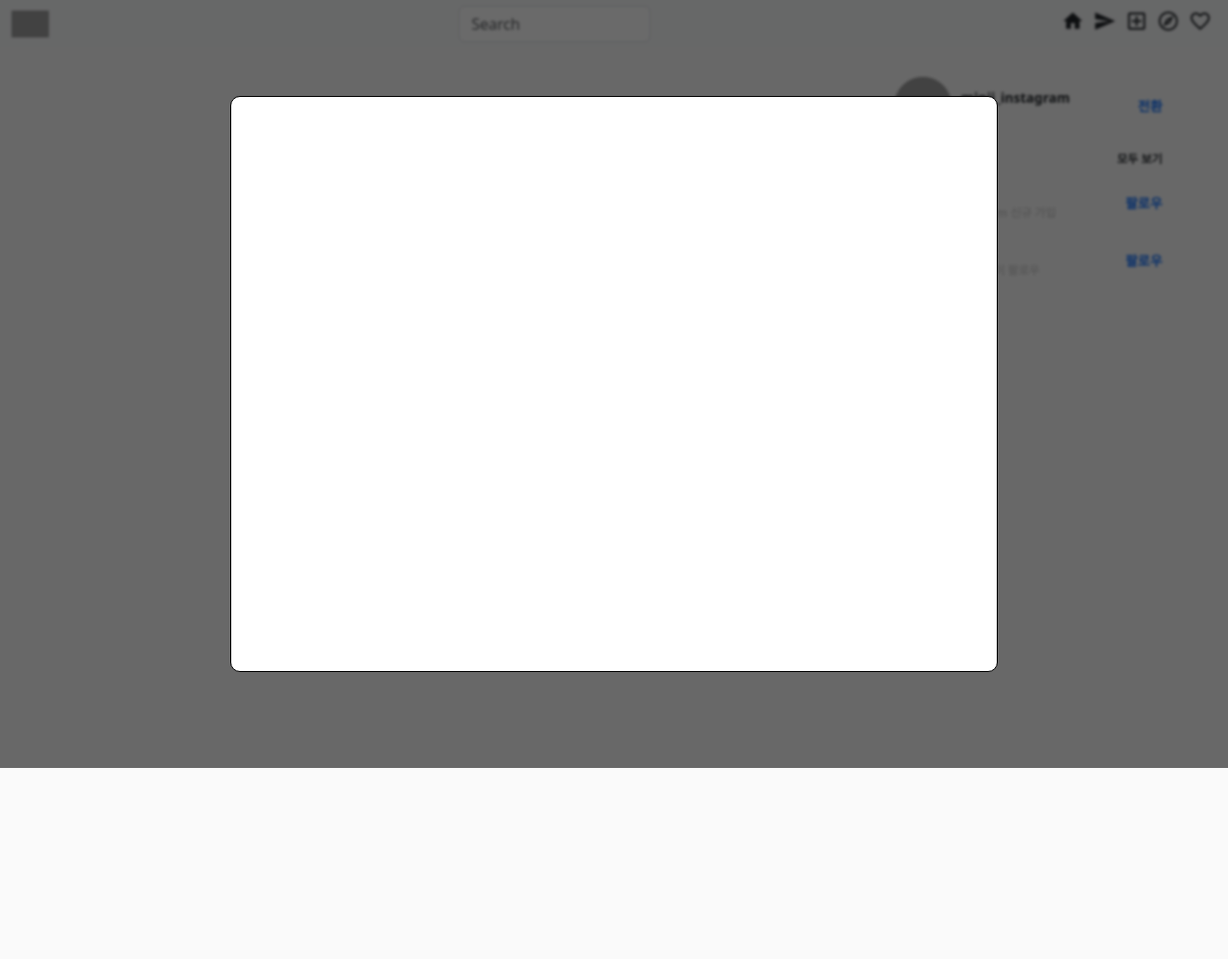
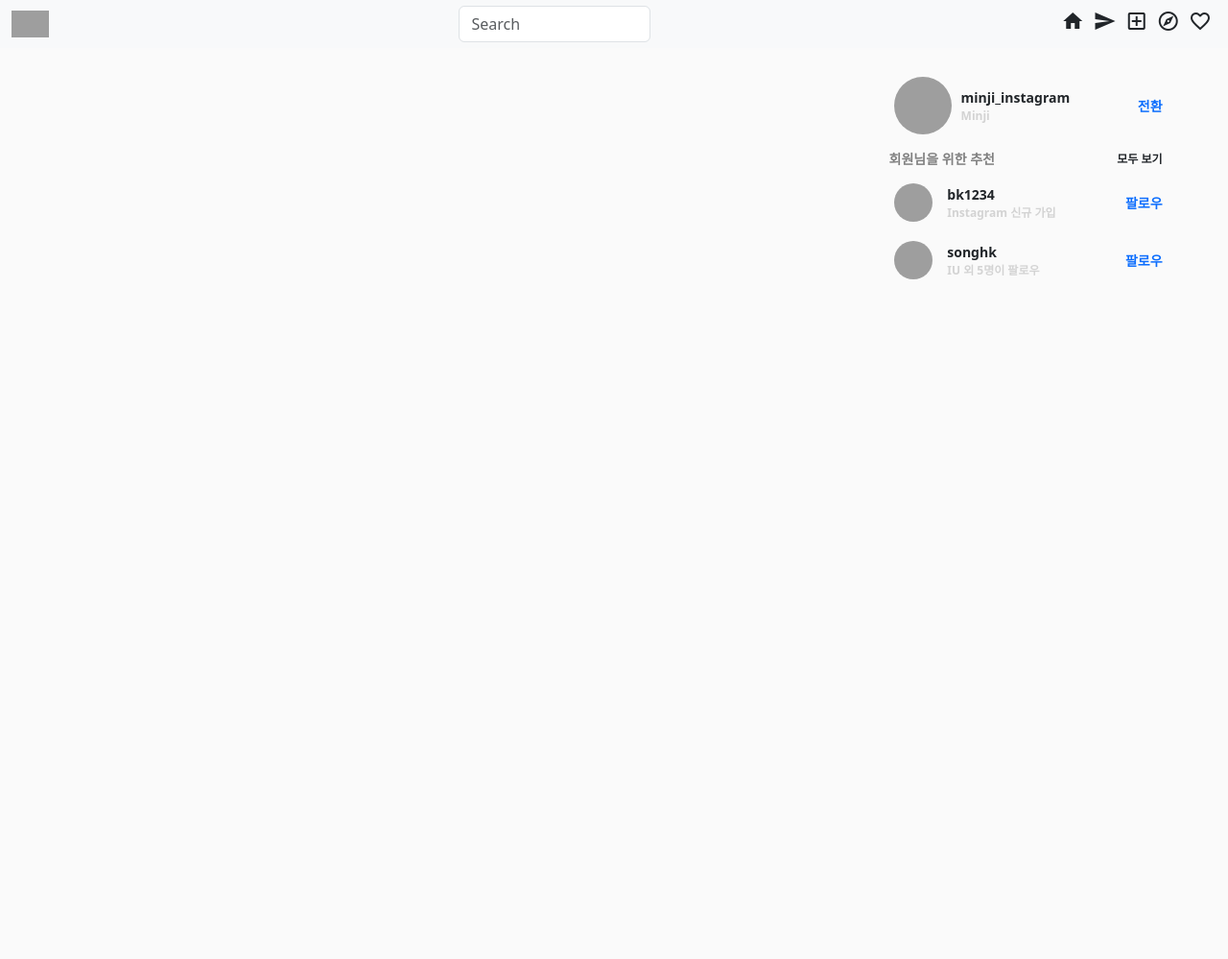
Before and after one commit to chosim-dvlpr/Instagram-clone, a Django app: page /instagram/ in a window 1280 px wide. Shown: the top 999 px of the page at 96% size. Run offline with Django 3.2, Linux system fonts and the light colour scheme; data that the repository does not hold is empty; parts of the project's set-up code (start-up, migrations or seed data) failed here and were passed over; grey boxes are pictures that could not be loaded.

Commit message:
Modify main.html : Add javascript - modal option flex & scroll

```diff
--- a/apps/templates/apps/main.html
+++ b/apps/templates/apps/main.html
@@ -179,7 +179,7 @@
         position: absolute;
         left: 0;
         top: 0;
-        display: flex;
+        display: none;
         flex-direction: column;
         align-items: center;
         justify-content: center;
@@ -210,7 +210,7 @@
             <div>
                 <span class="material-icons">home</span>
                 <span class="material-icons">send</span>
-                <span class="material-icons-outlined">add_box</span>
+                <span id="add_feed" class="material-icons-outlined">add_box</span>
                 <span class="material-icons-outlined">explore</span>
                 <span class="material-icons-outlined">favorite_border</span>
             </div>
@@ -299,12 +299,23 @@
     </div>
 
     <!-- 모달 -->
-    <div class="modal_overlay">
+    <div id="modal_add_feed" class="modal_overlay">
         <div class="modal_window">
 
         </div>
     </div>
 
+    <!-- Javascript -->
+    <script>
+        const modal = document.getElementById('modal_add_feed')
+        const buttonAddFeed = document.getElementById('add_feed')
+        buttonAddFeed.addEventListener('click', event => {
+            modal.style.display = "flex" // modal을 화면에 보이도록 만들기
+            document.body.style.overflowY = "hidden" // 스크롤 못하도록 고정
+        })
+
+    </script>
+
     <!-- Bootstrap CDN -->
     <script src="https://cdn.jsdelivr.net/npm/bootstrap@5.3.0-alpha1/dist/js/bootstrap.bundle.min.js" integrity="sha384-w76AqPfDkMBDXo30jS1Sgez6pr3x5MlQ1ZAGC+nuZB+EYdgRZgiwxhTBTkF7CXvN" crossorigin="anonymous"></script>
 </body>
```
